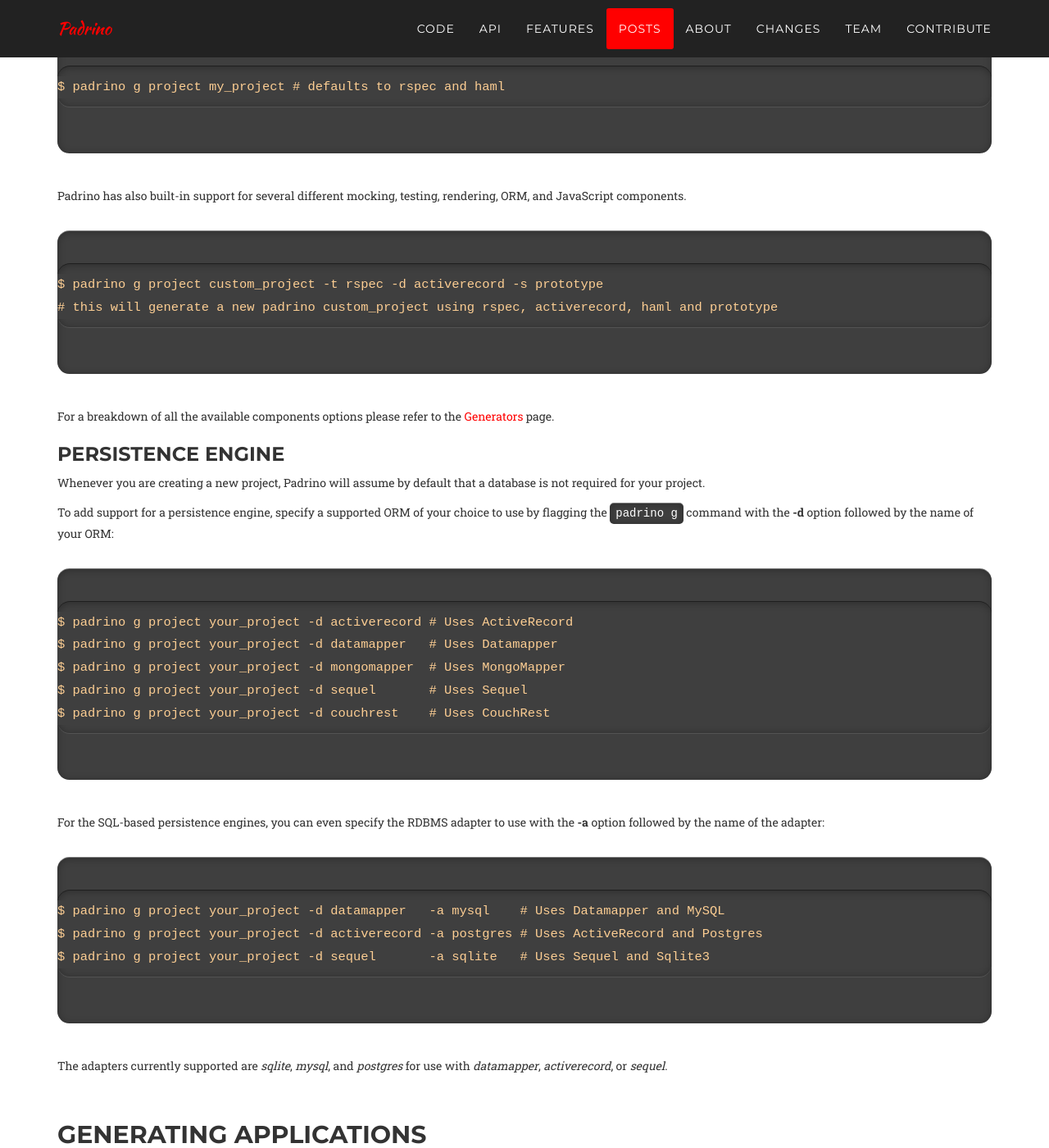
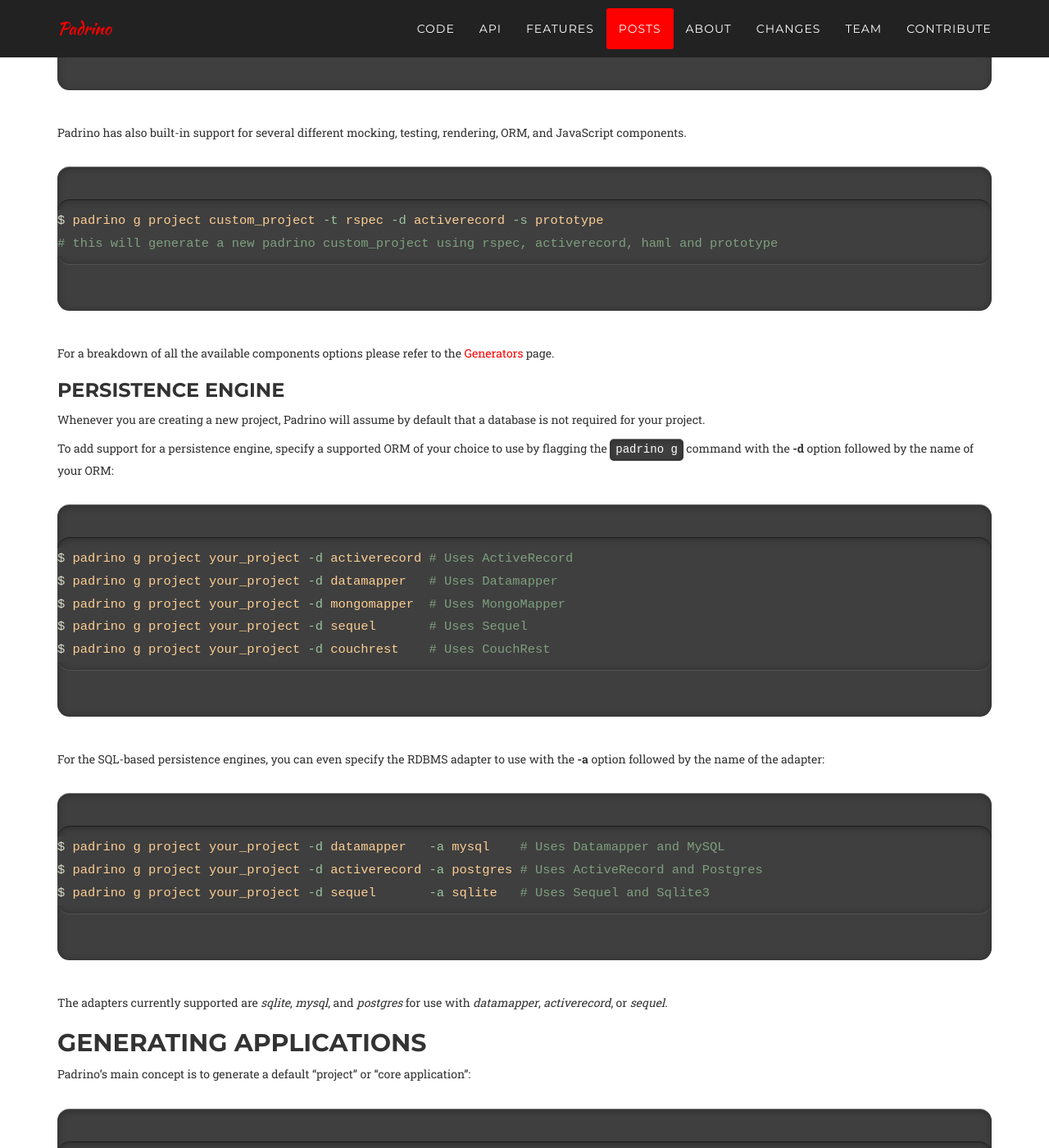
Before and after one commit to wikimatze/padrinorb-website, a Jekyll site: the page built from guides/basic-projects.md, in a window 1280 px wide and 1400 px high, scrolled down 1085 px. Shown: the whole window at 82% size. Built offline with Jekyll 4.4.1, drawn with Linux system fonts in a browser that asks for light colours; some web fonts are replaced; Markdown is read by kramdown in place of the engine named in the settings; some of the changed text lies outside the part shown.

Commit message:
Add basic projects guide

````diff
--- a/guides/basic-projects.md
+++ b/guides/basic-projects.md
@@ -1,94 +1,143 @@
 ---
 date: 2010-03-01
+update: 2014-11-21
 author: Uchio
 email: udzura@udzura.jp
-title: Basic Projects
+permalink: /guides/basic-projects/
 ---
 
 Be sure to read the [Installation](/guides/installation) instructions first. You might also want to check out the [Getting Started](/guides/getting-started) guide for a better understanding of Sinatra and Padrino if you are new to the stack.
-
 
 
 ## Generating a Project
 
 To generate a new Padrino project using its defaults (RSpec for testing and Haml for rendering) and no database adapter, simply invoke the following command:
 
-    $ padrino g project my_project # defaults to rspec and haml
+
+```sh
+$ padrino g project my_project # defaults to rspec and haml
+```
+
 
 Padrino has also built-in support for several different mocking, testing, rendering, ORM, and JavaScript components.
 
-    $ padrino g project custom_project -t rspec -d activerecord -s prototype
-    # this will generate a new padrino custom_project using rspec, activerecord, haml and prototype
+
+```sh
+$ padrino g project custom_project -t rspec -d activerecord -s prototype
+# this will generate a new padrino custom_project using rspec, activerecord, haml and prototype
+```
+
 
 For a breakdown of all the available components options please refer to the [Generators](/guides/generators) page.
+
 
 ### Persistence Engine
 
 Whenever you are creating a new project, Padrino will assume by default that a database is not required for your project.
 
+
 To add support for a persistence engine, specify a supported ORM of your choice to use by flagging the `padrino g` command with the **-d** option followed by the name of your ORM:
 
-    $ padrino g project your_project -d activerecord # Uses ActiveRecord
-    $ padrino g project your_project -d datamapper   # Uses Datamapper
-    $ padrino g project your_project -d mongomapper  # Uses MongoMapper
-    $ padrino g project your_project -d sequel       # Uses Sequel
-    $ padrino g project your_project -d couchrest    # Uses CouchRest
+
+```sh
+$ padrino g project your_project -d activerecord # Uses ActiveRecord
+$ padrino g project your_project -d datamapper   # Uses Datamapper
+$ padrino g project your_project -d mongomapper  # Uses MongoMapper
+$ padrino g project your_project -d sequel       # Uses Sequel
+$ padrino g project your_project -d couchrest    # Uses CouchRest
+```
+
 
 For the SQL-based persistence engines, you can even specify the RDBMS adapter to use with the **-a** option followed by the name of the adapter:
 
-    $ padrino g project your_project -d datamapper   -a mysql    # Uses Datamapper and MySQL
-    $ padrino g project your_project -d activerecord -a postgres # Uses ActiveRecord and Postgres
-    $ padrino g project your_project -d sequel       -a sqlite   # Uses Sequel and Sqlite3
+
+```sh
+$ padrino g project your_project -d datamapper   -a mysql    # Uses Datamapper and MySQL
+$ padrino g project your_project -d activerecord -a postgres # Uses ActiveRecord and Postgres
+$ padrino g project your_project -d sequel       -a sqlite   # Uses Sequel and Sqlite3
+```
+
 
 The adapters currently supported are *sqlite*, *mysql*, and *postgres* for use with *datamapper*, *activerecord*, or *sequel*.
-
 
 
 ## Generating Applications
 
 Padrino’s main concept is to generate a default “project” or “core application”:
 
-    $ padrino g project my_project # creates a Padrino project with defaults to RSpec and haml
+
+```sh
+$ padrino g project my_project # creates a Padrino project with defaults to RSpec and haml
+```
+
 
 You can then add, if needed, sub-applications to your existing Padrino “project”:
 
-    $ cd my_project
-    my_project $ padrino g app gallery
+
+```sh
+$ cd my_project
+my_project $ padrino g app gallery
+```
 
 You can also generate your own controllers, mailers, models, etc… for your “gallery” app as well.
 
-    my_project $ padrino g controller sample get:index --app gallery
+
+```sh
+my_project $ padrino g controller sample get:index --app gallery
+```
+
 
 Whenever generating a “mounted” app, Padrino will mount that application automatically. As a reference, the above example “gallery” application will be mounted to: /gallery
 
+
 You can easily change and configure your “mounted” application path and decide where your applications will be mounted, by editing your *config/apps.rb* file.
-
 
 
 ## Generating the Admin Section
 
 Let’s start by creating a new Padrino project using Active Record:
 
-    $ padrino g project blog -d activerecord
+
+```sh
+$ padrino g project blog -d activerecord
+```
+
 
 Install all project dependencies:
 
-    $ cd blog
-    blog $ bundle install
+
+```sh
+$ cd blog
+blog $ bundle install
+```
+
 
 Padrino ships with a beautiful Admin interface, highly inspired by the [web-app-theme](http://github.com/pilu/web-app-theme).
 
+
 Remember that Padrino has been principally structured and designed for mounting multiple applications at the same time. Under this perspective, our **admin** section is nothing but a new padrino **application**:
 
-    blog $ padrino g admin
+
+```sh
+blog $ padrino g admin
+```
+
 
 You need to configure your database settings in config/database.rb and run your migrations to add tables and columns to your database:
 
-    blog $ padrino rake ar:migrate
+
+```sh
+blog $ padrino rake ar:migrate
+```
+
 
 Create your first admin account; this is easily achieved by seeding your database with default admin data, stored in your *seed.rb* file:
 
-    blog $ padrino rake seed
+
+```sh
+blog $ padrino rake seed
+```
+
 
 You will see this in your terminal:
 
@@ -101,24 +150,42 @@
        email: info@padrino.local
        password: foobar
 
+
 You are now ready to start your webserver:
 
-    blog $ padrino start
+
+```sh
+blog $ padrino start
+```
+
 
 Point your browser to <http://localhost:3000/admin> and log in by using the email and password provided while seeding your database:
+
 
 ### Adding a model
 
 Let’s add a new Post model to our blog:
 
-    blog $ padrino g model post name:string body:text
+
+```sh
+blog $ padrino g model post name:string body:text
+```
+
 
 Run the migrations to add database table columns to our database for our newly created Post model:
 
-    blog $ padrino rake ar:migrate
+
+```sh
+blog $ padrino rake ar:migrate
+```
+
 
 Create a new admin section for managing (creating, updating, deleting) our blog posts:
 
-    blog $ padrino g admin_page post
+
+```sh
+blog $ padrino g admin_page post
+```
+
 
 That’s All! Start your webserver and begin adding some posts.
````
